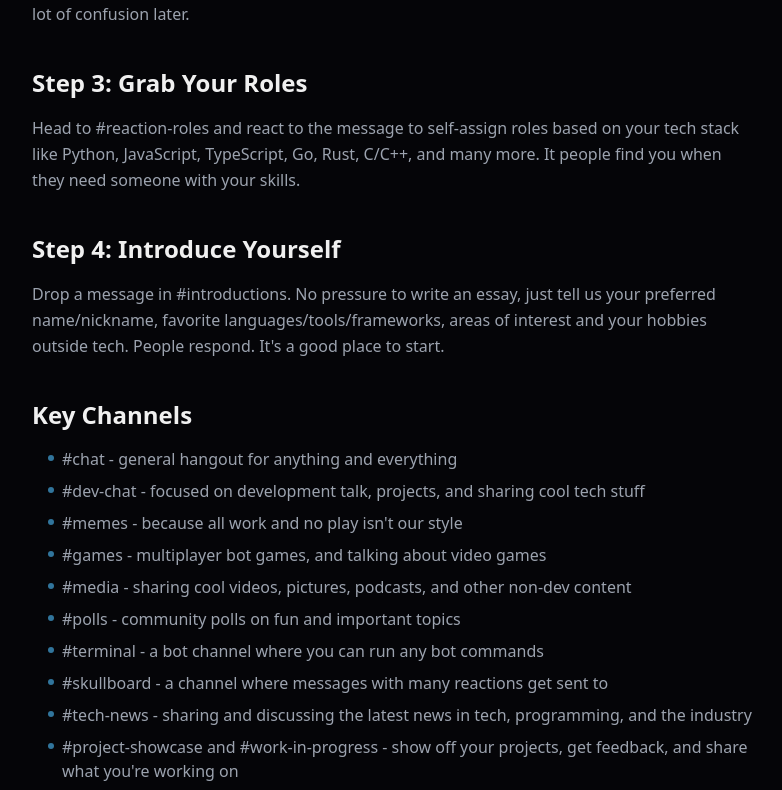
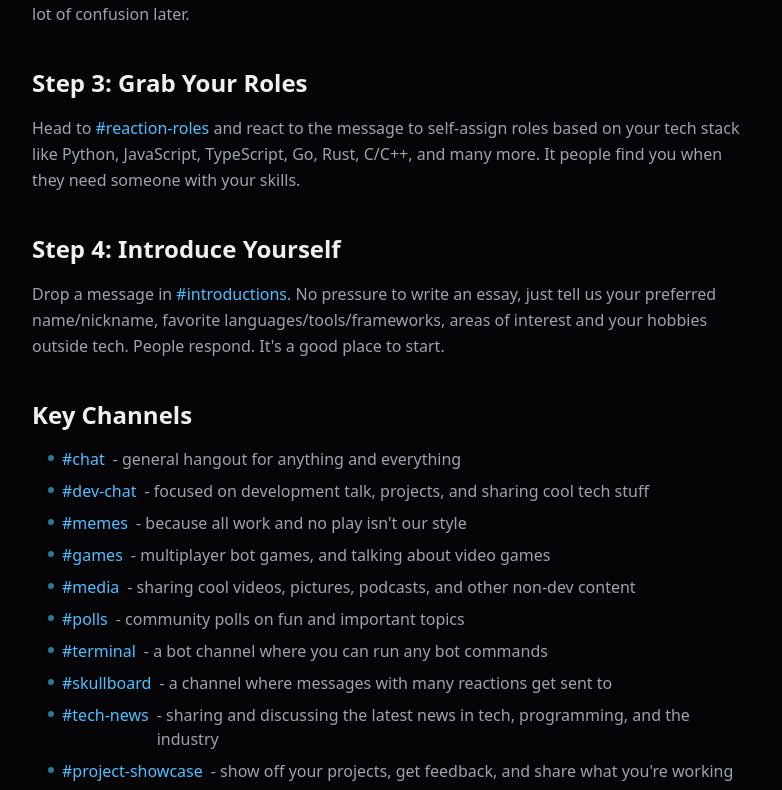
Before and after one commit to open-devhub/website, a Next.js app: page /pages/getting-started in a window 1280 px wide. Shown: the part 664-1454 px from the top of the page, without its empty margins (264-1046 px from the left). Built offline with nearby package versions, Linux system fonts and the light colour scheme.

Commit message:
feat: highlight words starting with # (discord channel names)

```diff
--- a/app/pages/[slug]/PageClient.tsx
+++ b/app/pages/[slug]/PageClient.tsx
@@ -1,23 +1,41 @@
 "use client";
 
+import { fadeInUp, staggerContainer } from "@/lib/animations";
+import { Page, PageContent } from "@/lib/pages.config";
 import { motion } from "framer-motion";
-import Link from "next/link";
-import { Page, PageContent } from "@/lib/pages.config";
-import { staggerContainer, fadeInUp } from "@/lib/animations";
 import {
-  Clock,
+  OctagonAlert as AlertOctagon,
+  TriangleAlert as AlertTriangle,
   Calendar,
   ChevronLeft,
   ChevronRight,
+  Clock,
   Info,
-  TriangleAlert as AlertTriangle,
-  OctagonAlert as AlertOctagon,
 } from "lucide-react";
+import Link from "next/link";
+import React from "react";
 
 interface Props {
   page: Page;
   prev?: Page;
   next?: Page;
+}
+
+function Highlight({ text }: { text: string }) {
+  return text.split(/(\s+)/).map((part, i) => {
+    if (part.startsWith("#")) {
+      return (
+        <span
+          key={i}
+          className="text-[#4fbfff] hover:underline cursor-pointer hover:opacity-80 inline flex-shrink-0 transition-opacity"
+        >
+          {part}
+        </span>
+      );
+    }
+
+    return <React.Fragment key={i}>{part}</React.Fragment>;
+  });
 }
 
 function ContentBlock({ block }: { block: PageContent }) {
@@ -28,19 +46,19 @@ function ContentBlock({ block }: { block: PageContent }) {
           id={block.text?.toLowerCase().replace(/\s+/g, "-")}
           className="font-[var(--font-space-grotesk)] font-bold text-2xl text-[#f0f0f0] mt-10 mb-4 scroll-mt-28"
         >
-          {block.text}
+          <Highlight text={block.text || ""} />
         </h2>
       );
     case "h3":
       return (
         <h3 className="font-[var(--font-space-grotesk)] font-semibold text-lg text-[#f0f0f0] mt-6 mb-3">
-          {block.text}
+          <Highlight text={block.text || ""} />
         </h3>
       );
     case "p":
       return (
         <p className="text-[#9ca3af] leading-relaxed mb-4 font-[var(--font-inter)]">
-          {block.text}
+          <Highlight text={block.text || ""} />
         </p>
       );
     case "ul":
@@ -52,7 +70,7 @@ function ContentBlock({ block }: { block: PageContent }) {
               className="flex items-start gap-2 text-[#9ca3af] font-[var(--font-inter)]"
             >
               <span className="mt-2 w-1.5 h-1.5 rounded-full bg-[#4fbfff] flex-shrink-0 opacity-60" />
-              {item}
+              <Highlight text={item} />
             </li>
           ))}
         </ul>
@@ -68,7 +86,7 @@ function ContentBlock({ block }: { block: PageContent }) {
               <span className="font-[var(--font-jetbrains)] text-xs text-[#4fbfff] mt-0.5 w-5 flex-shrink-0">
                 {String(i + 1).padStart(2, "0")}
               </span>
-              {item}
+              <Highlight text={item} />
             </li>
           ))}
         </ol>
@@ -119,7 +137,7 @@ function ContentBlock({ block }: { block: PageContent }) {
             style={{ color: s.text }}
           />
           <p className="text-sm text-[#9ca3af] font-[var(--font-inter)]">
-            {block.text}
+            <Highlight text={block.text || ""} />
           </p>
         </div>
       );
--- a/lib/pages.config.ts
+++ b/lib/pages.config.ts
@@ -111,7 +111,7 @@ export const pages: Page[] = [
           "#terminal - a bot channel where you can run any bot commands",
           "#skullboard - a channel where messages with many reactions get sent to",
           "#tech-news - sharing and discussing the latest news in tech, programming, and the industry",
-          "#project-showcase and #work-in-progress - show off your projects, get feedback, and share what you're working on",
+          "#project-showcase - show off your projects, get feedback, and share what you're working on",
           "#coding-challenges - regular coding challenges and puzzles to sharpen your skills and have fun",
         ],
       },
```
